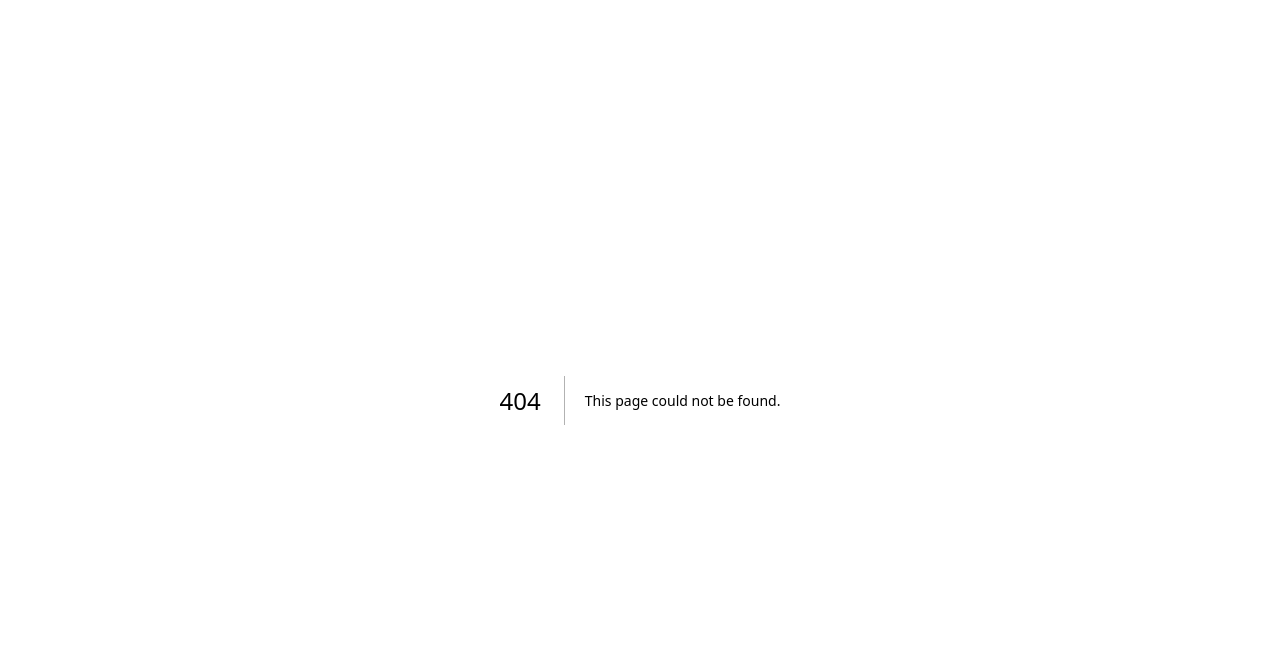
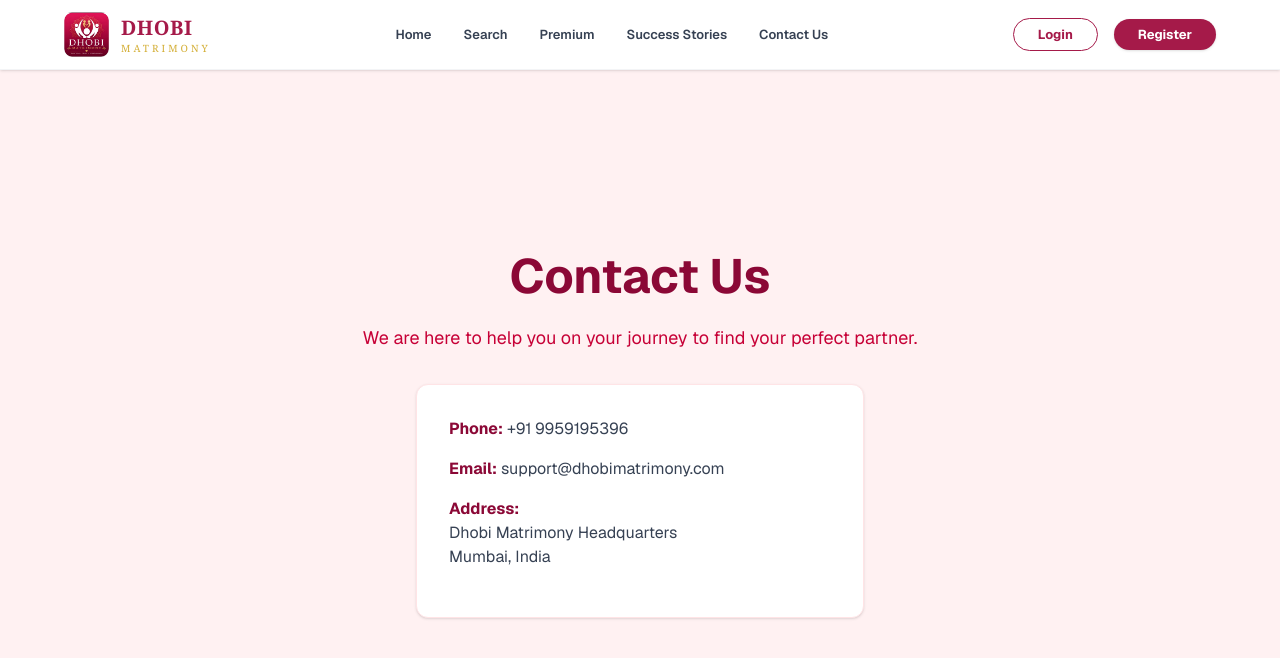
Before and after one commit to johndoeved/Matrimony-App, a Next.js app in the folder website/: page /contact in a window 1280 px wide. Before the commit this address had no page. Shown: the top 658 px of the page. Built offline with nearby package versions, Linux system fonts and the light colour scheme.

Commit message:
feat: add individual routes for navbar navigation links

```diff
--- /dev/null
+++ b/website/src/app/contact/page.tsx
@@ -0,0 +1,27 @@
+import Navbar from "@/components/Navbar";
+
+export default function ContactPage() {
+  return (
+    <div className="min-h-screen bg-rose-50 flex flex-col font-sans">
+      <Navbar />
+      <main className="flex-1 flex flex-col items-center justify-center text-center px-4 py-20">
+        <h1 className="text-4xl md:text-5xl font-bold text-rose-900 mb-6">Contact Us</h1>
+        <p className="text-lg text-rose-700 max-w-2xl mb-8">
+          We are here to help you on your journey to find your perfect partner.
+        </p>
+        <div className="bg-white p-8 rounded-xl shadow-sm border border-rose-100 w-full max-w-md text-left">
+          <div className="mb-4">
+            <span className="font-bold text-rose-900">Phone:</span> <span className="text-gray-700">+91 9959195396</span>
+          </div>
+          <div className="mb-4">
+            <span className="font-bold text-rose-900">Email:</span> <span className="text-gray-700">support@dhobimatrimony.com</span>
+          </div>
+          <div className="mb-4">
+            <span className="font-bold text-rose-900">Address:</span> <br/>
+            <span className="text-gray-700">Dhobi Matrimony Headquarters<br/>Mumbai, India</span>
+          </div>
+        </div>
+      </main>
+    </div>
+  );
+}
--- a/website/src/app/page.tsx
+++ b/website/src/app/page.tsx
@@ -4,53 +4,13 @@ import Image from "next/image";
 import Link from "next/link";
 import { FiCheckCircle, FiUsers, FiLock } from "react-icons/fi";
 
+import Navbar from "@/components/Navbar";
+
 export default function Home() {
   return (
     <div className="min-h-screen bg-white flex flex-col font-sans overflow-hidden">
       {/* Navigation Bar */}
-      <nav className="flex justify-between items-center px-4 md:px-16 py-3 bg-white z-50 relative">
-        <div className="flex items-center gap-3 cursor-pointer">
-          <Image
-            src="/images/logo.jpeg"
-            alt="Dhobi Matrimony Logo"
-            width={45}
-            height={45}
-            className="rounded-lg object-cover"
-          />
-          <div className="flex flex-col leading-tight">
-            <span className="text-[#a51a49] font-serif font-bold text-xl tracking-wide">
-              DHOBI
-            </span>
-            <span className="text-[#d4af37] font-serif text-[10px] tracking-[0.3em] font-medium">
-              MATRIMONY
-            </span>
-          </div>
-        </div>
-
-        {/* Desktop Menu */}
-        <div className="hidden md:flex items-center gap-8 text-[13px] font-semibold text-gray-700">
-          <Link href="/" className="hover:text-[#a51a49] transition">Home</Link>
-          <Link href="#" className="hover:text-[#a51a49] transition">Search</Link>
-          <Link href="#" className="hover:text-[#a51a49] transition">Premium</Link>
-          <Link href="#" className="hover:text-[#a51a49] transition">Success Stories</Link>
-          <Link href="#" className="hover:text-[#a51a49] transition">Contact Us</Link>
-        </div>
-
-        {/* Auth Buttons */}
-        <div className="flex items-center gap-4">
-          <Link href="/admin/dashboard">
-            <button className="hidden sm:block px-6 py-1.5 rounded-full border border-[#a51a49] text-[#a51a49] text-[13px] font-bold hover:bg-rose-50 transition">
-              Login
-            </button>
-          </Link>
-          <button
-            onClick={() => alert("Please download the mobile app to register!")}
-            className="px-6 py-1.5 rounded-full bg-[#a51a49] text-white text-[13px] font-bold hover:bg-[#851339] transition shadow-sm"
-          >
-            Register
-          </button>
-        </div>
-      </nav>
+      <Navbar />
 
       {/* Hero Section */}
       <main className="flex-1 flex relative">
--- /dev/null
+++ b/website/src/app/premium/page.tsx
@@ -0,0 +1,20 @@
+import Navbar from "@/components/Navbar";
+
+export default function PremiumPage() {
+  return (
+    <div className="min-h-screen bg-rose-50 flex flex-col font-sans">
+      <Navbar />
+      <main className="flex-1 flex flex-col items-center justify-center text-center px-4 py-20">
+        <h1 className="text-4xl md:text-5xl font-bold text-yellow-600 mb-6">Premium Memberships</h1>
+        <p className="text-lg text-rose-700 max-w-2xl mb-8">
+          Unlock unlimited swipes, priority profile listing, and read receipts with Dhobi Matrimony Premium. Available exclusively in the mobile app.
+        </p>
+        <button
+          onClick={() => alert("Please download the mobile app to view premium plans!")}
+          className="px-8 py-3 bg-gradient-to-r from-yellow-500 to-yellow-600 text-white rounded-full font-bold shadow hover:opacity-90 transition">
+          View Plans
+        </button>
+      </main>
+    </div>
+  );
+}
--- /dev/null
+++ b/website/src/app/search/page.tsx
@@ -0,0 +1,20 @@
+import Navbar from "@/components/Navbar";
+
+export default function SearchPage() {
+  return (
+    <div className="min-h-screen bg-rose-50 flex flex-col font-sans">
+      <Navbar />
+      <main className="flex-1 flex flex-col items-center justify-center text-center px-4 py-20">
+        <h1 className="text-4xl md:text-5xl font-bold text-rose-900 mb-6">Search Profiles</h1>
+        <p className="text-lg text-rose-700 max-w-2xl mb-8">
+          Our advanced search algorithms are built directly into the Dhobi Matrimony Mobile App. Download the app to find your perfect match!
+        </p>
+        <button
+          onClick={() => alert("Please download the mobile app to search!")}
+          className="px-8 py-3 bg-[#a51a49] text-white rounded-full font-bold shadow hover:bg-[#851339] transition">
+          Download App
+        </button>
+      </main>
+    </div>
+  );
+}
--- /dev/null
+++ b/website/src/app/success-stories/page.tsx
@@ -0,0 +1,25 @@
+import Navbar from "@/components/Navbar";
+
+export default function SuccessStoriesPage() {
+  return (
+    <div className="min-h-screen bg-rose-50 flex flex-col font-sans">
+      <Navbar />
+      <main className="flex-1 flex flex-col items-center justify-center text-center px-4 py-20">
+        <h1 className="text-4xl md:text-5xl font-bold text-rose-900 mb-6">Success Stories</h1>
+        <p className="text-lg text-rose-700 max-w-2xl mb-8">
+          Read thousands of heartwarming stories of couples who found true love on Dhobi Matrimony.
+        </p>
+        <div className="grid md:grid-cols-2 gap-8 max-w-4xl w-full">
+          <div className="bg-white p-6 rounded-xl shadow-sm border border-rose-100">
+            <h3 className="font-bold text-rose-800 text-xl mb-2">Rahul & Priya</h3>
+            <p className="text-gray-600 text-sm italic">&quot;We met on Dhobi Matrimony and knew instantly we were meant to be. Thank you!&quot;</p>
+          </div>
+          <div className="bg-white p-6 rounded-xl shadow-sm border border-rose-100">
+            <h3 className="font-bold text-rose-800 text-xl mb-2">Amit & Sneha</h3>
+            <p className="text-gray-600 text-sm italic">&quot;The verified profiles gave us peace of mind. We are happily married for 2 years now.&quot;</p>
+          </div>
+        </div>
+      </main>
+    </div>
+  );
+}
--- /dev/null
+++ b/website/src/components/Navbar.tsx
@@ -0,0 +1,52 @@
+"use client";
+
+import Image from "next/image";
+import Link from "next/link";
+
+export default function Navbar() {
+  return (
+    <nav className="flex justify-between items-center px-4 md:px-16 py-3 bg-white z-50 relative border-b border-gray-100 shadow-sm">
+      <Link href="/" className="flex items-center gap-3 cursor-pointer">
+        <Image
+          src="/images/logo.jpeg"
+          alt="Dhobi Matrimony Logo"
+          width={45}
+          height={45}
+          className="rounded-lg object-cover"
+        />
+        <div className="flex flex-col leading-tight">
+          <span className="text-[#a51a49] font-serif font-bold text-xl tracking-wide">
+            DHOBI
+          </span>
+          <span className="text-[#d4af37] font-serif text-[10px] tracking-[0.3em] font-medium">
+            MATRIMONY
+          </span>
+        </div>
+      </Link>
+
+      {/* Desktop Menu */}
+      <div className="hidden md:flex items-center gap-8 text-[13px] font-semibold text-gray-700">
+        <Link href="/" className="hover:text-[#a51a49] transition">Home</Link>
+        <Link href="/search" className="hover:text-[#a51a49] transition">Search</Link>
+        <Link href="/premium" className="hover:text-[#a51a49] transition">Premium</Link>
+        <Link href="/success-stories" className="hover:text-[#a51a49] transition">Success Stories</Link>
+        <Link href="/contact" className="hover:text-[#a51a49] transition">Contact Us</Link>
+      </div>
+
+      {/* Auth Buttons */}
+      <div className="flex items-center gap-4">
+        <Link href="/admin/dashboard">
+          <button className="hidden sm:block px-6 py-1.5 rounded-full border border-[#a51a49] text-[#a51a49] text-[13px] font-bold hover:bg-rose-50 transition">
+            Login
+          </button>
+        </Link>
+        <button
+          onClick={() => alert("Please download the mobile app to register!")}
+          className="px-6 py-1.5 rounded-full bg-[#a51a49] text-white text-[13px] font-bold hover:bg-[#851339] transition shadow-sm"
+        >
+          Register
+        </button>
+      </div>
+    </nav>
+  );
+}
```
